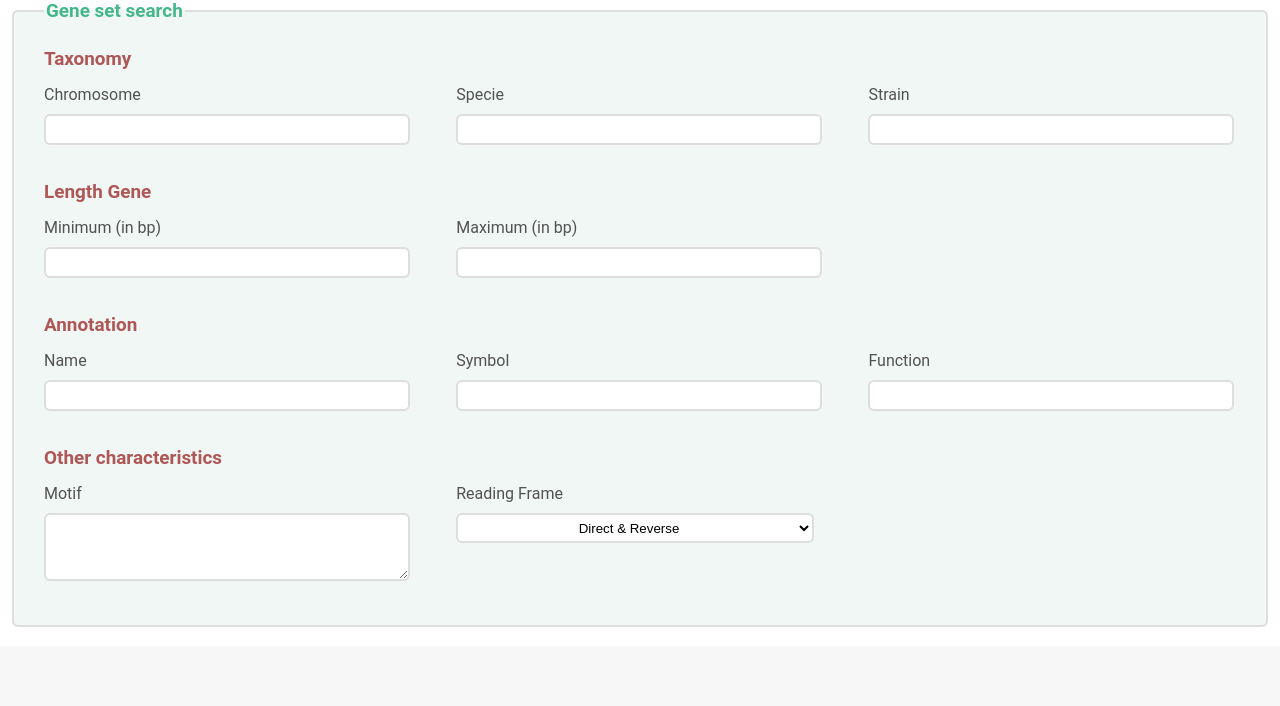
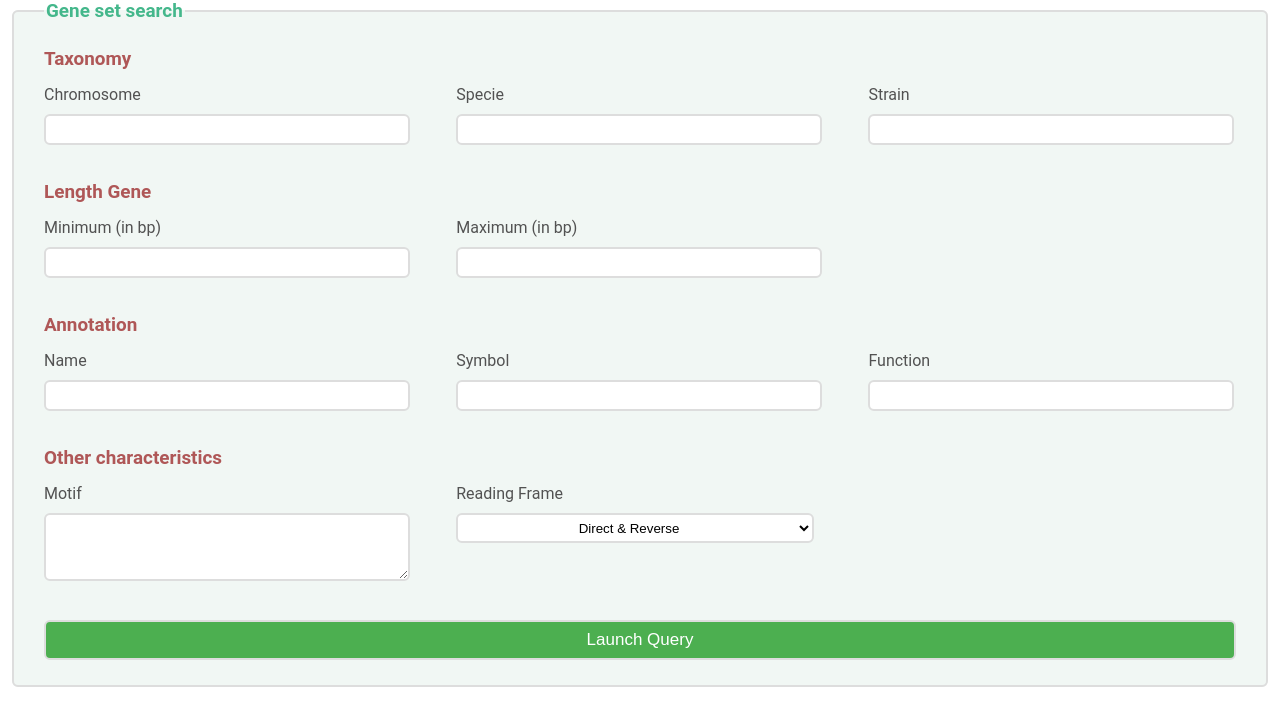
Before and after one commit to MR-biosoft/AnnotationWebsite, a Django app: page /no/gene in a window 1280 px wide. Shown: the part 475-1181 px from the top of the page. Before the commit the page ends 1102 px from the top, so only its background shows below. Run offline with Django 3.2, Linux system fonts and the light colour scheme.

Commit message:
:bug: Added submit button for launching gene query

```diff
--- a/Python/prokaryote/annotation/templates/gene_form.html
+++ b/Python/prokaryote/annotation/templates/gene_form.html
@@ -139,6 +139,8 @@
 
             <div class="form-gene-protein-field"></div>
 
+            <input type="submit" value="Launch Query" />
+
         </fieldset>
 
     </form>
```
